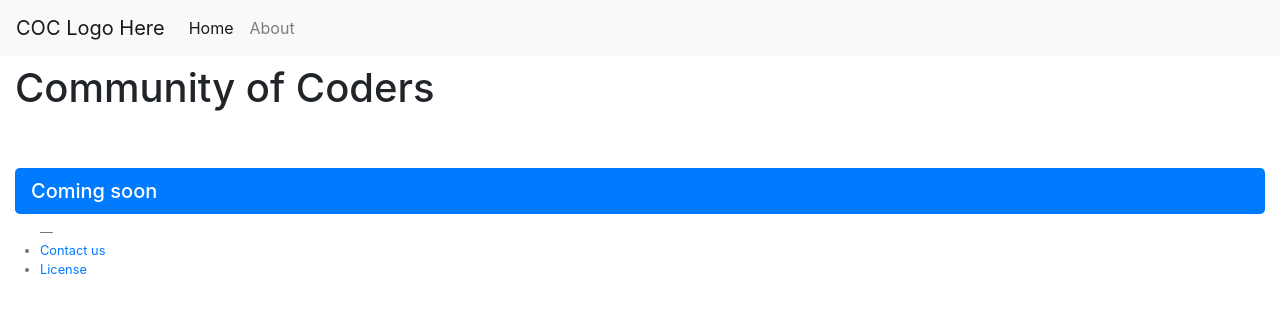
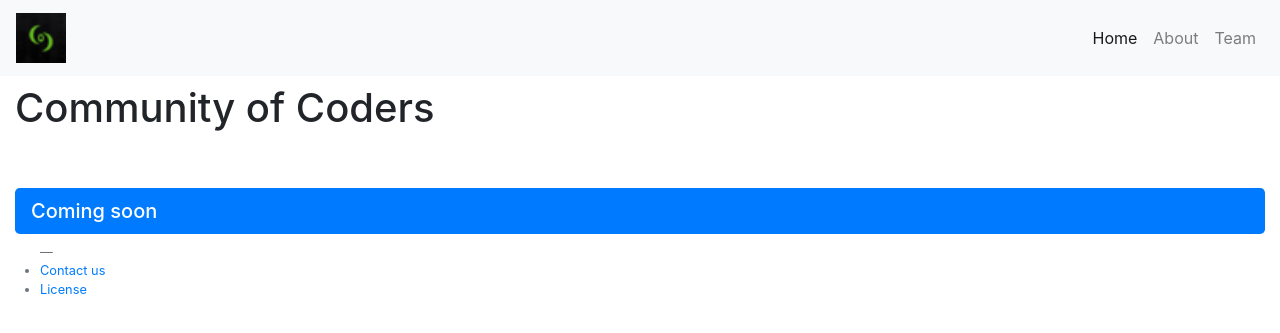
Before and after one commit to AmeyaDaddikar/COC_WEBSITE, a Flask app: page / in a window 1280 px wide. Shown: the top 333 px of the page. Run offline with Flask 2, Linux system fonts and the light colour scheme; some libraries are stand-ins or nearby versions.

Commit message:
Just Random

```diff
--- a/app/templates/base.html
+++ b/app/templates/base.html
@@ -55,17 +55,20 @@
 		<!--Navigation-->
 
 		 <nav class="navbar navbar-expand-md navbar-light bg-light sticky-top">
-            <a class="navbar-brand" href="index">COC Logo Here</a>
+            <a class="navbar-brand" href="index"><img src="static/assets/images/2.png" width="50" height="50")"></a>
 
             <button class="navbar-toggler" type="button" data-toggle="collapse" data-target="#navbarSupportedContent" aria-controls="navbarSupportedContent" aria-expanded="false" aria-label="Toggle navigation"><span class="navbar-toggler-icon"></span></button>
 
   			<div class="collapse navbar-collapse" id="navbarSupportedContent">
-    			<ul class="navbar-nav mr-auto">
+    			<ul class="navbar-nav ml-auto">
       				<li class="nav-item active">
         				<a class="nav-link" href="#">Home<span class="sr-only">(current)</span></a>
       				</li>
       				<li class="nav-item">
         				<a class="nav-link" href="#">About</a>
+      				</li>
+      				<li class="nav-item">
+        				<a class="nav-link" href="#">Team</a>
       				</li>
             	</ul>
             </div>
```
